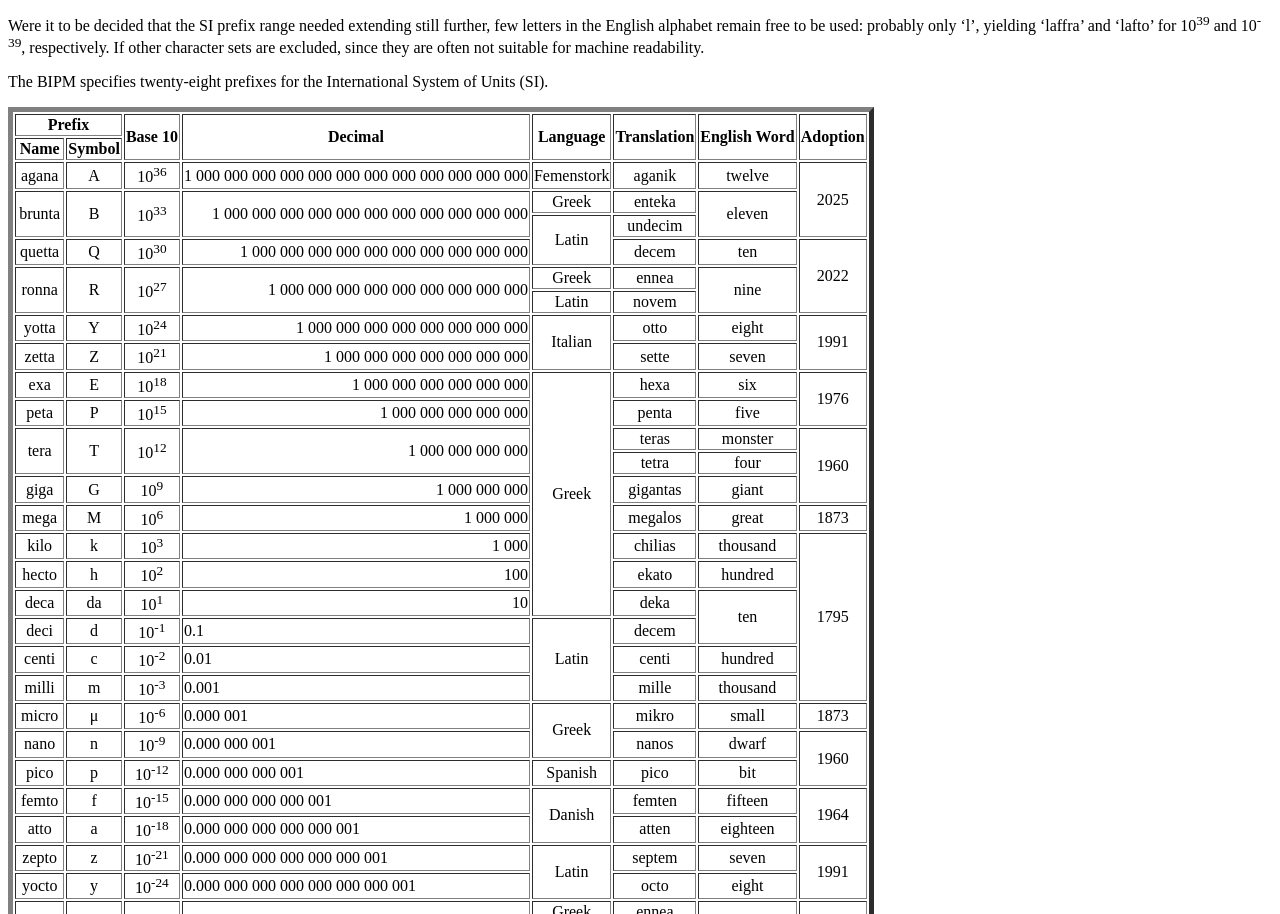
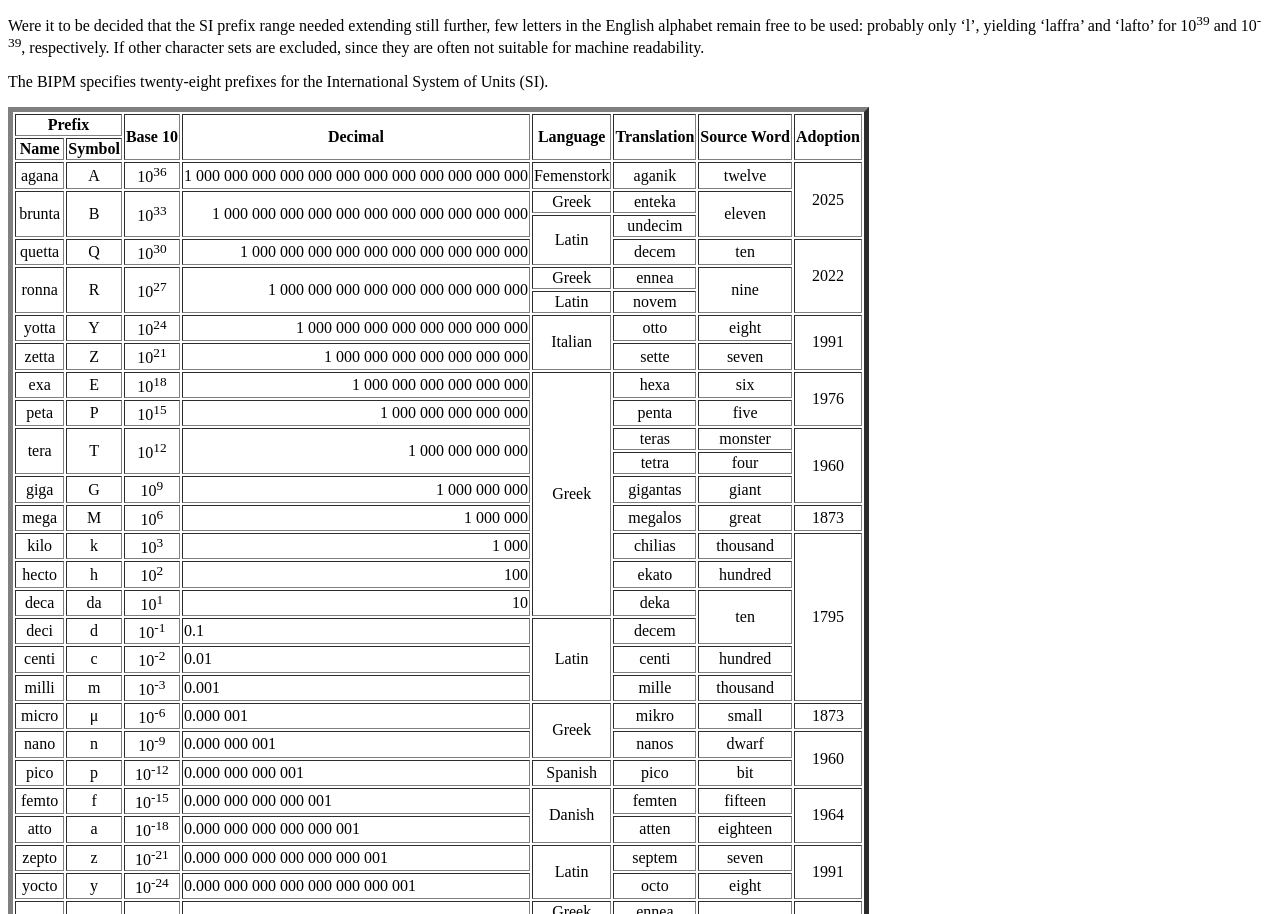
Before and after one commit to MultiArrest91/prefixes, a plain HTML site: page index.html in a window 1280 px wide. Shown: the part 1076-1990 px from the top of the page. Drawn offline with Linux system fonts and the light colour scheme.

Commit message:
Update index.html

```diff
--- a/index.html
+++ b/index.html
@@ -71,7 +71,7 @@
             <th rowspan="2">Decimal</th>
             <th rowspan="2">Language</th>
             <th rowspan="2">Translation</th>
-            <th rowspan="2">English Word</th>
+            <th rowspan="2">Source Word</th>
             <th rowspan="2">Adoption</th>
         </tr>
         <tr>
```
